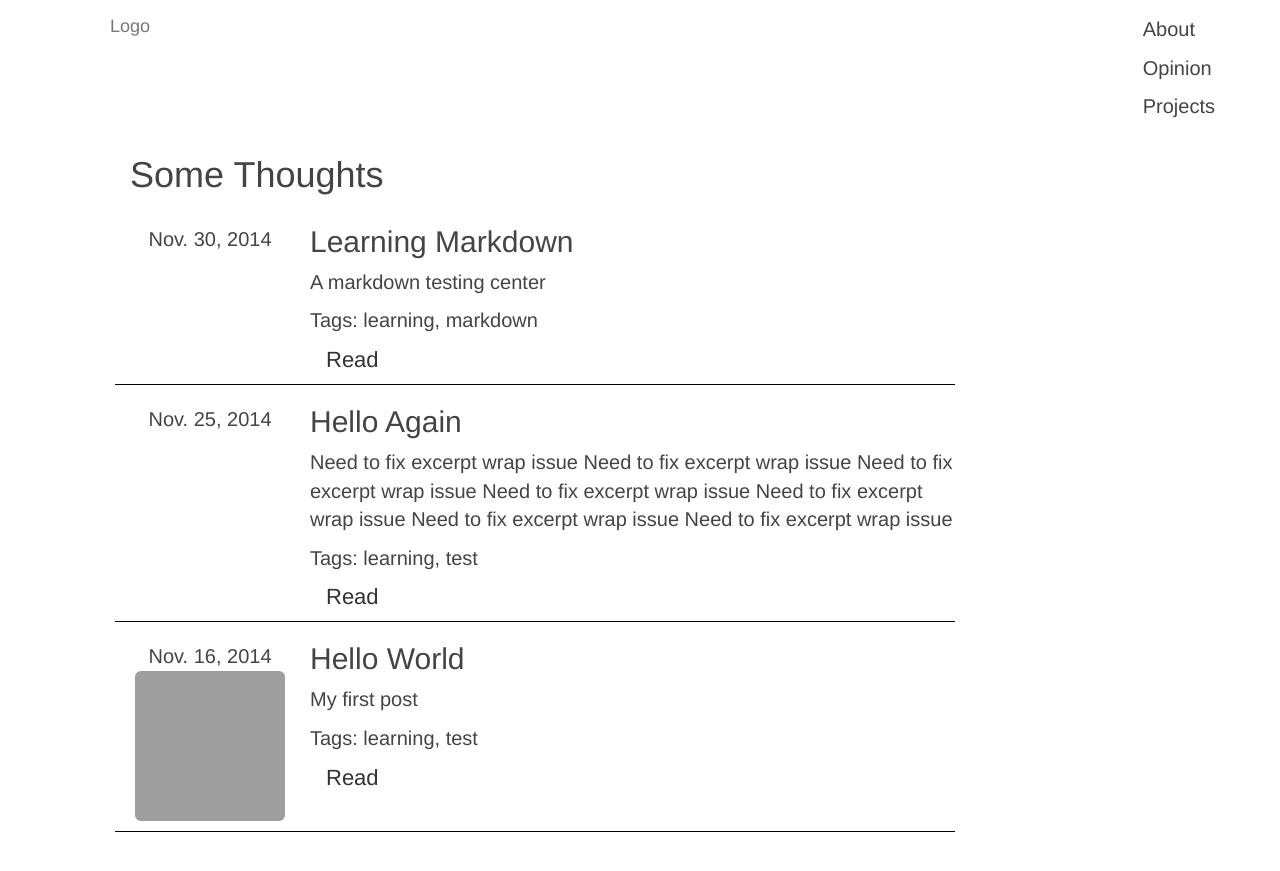
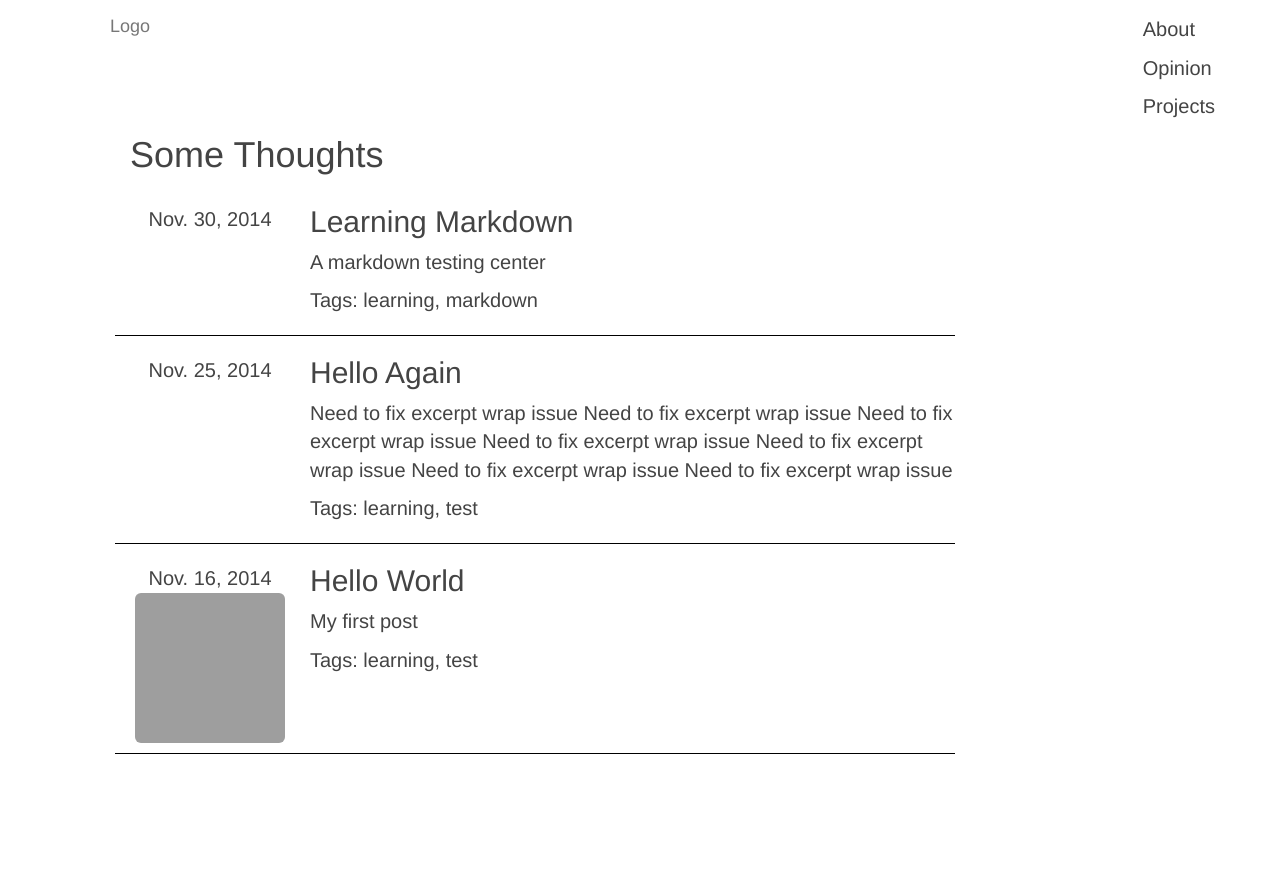
Before and after one commit to tomhohenstein/tomhohenstein.github.io, a Jekyll site: the page built from opinion/index.md, in a window 1280 px wide. Shown: the top 871 px of the page. Built offline with Jekyll 4.4.1, drawn with Linux system fonts in a browser that asks for light colours.

Commit message:
Update blog list h1, remove button, adjust styles

```diff
--- a/assets/css/style.scss
+++ b/assets/css/style.scss
@@ -116,8 +116,9 @@ span {
 .navbar-header ul {
 	display: inline-block;
 	list-style: none;
+	margin-bottom: 0;
 	float: right;
-	padding: 10px 0;
+	padding: 10px 0 0 0;
 }
 
 .navbar-header ul li {
@@ -153,8 +154,8 @@ span {
 	padding: 0 0 10px 20px;
 }
 
-#blog-title {
-
+.blog-wrapper h1 {
+	margin-top: 0;
 }
 
 .caption {
--- a/opinion/index.md
+++ b/opinion/index.md
@@ -30,7 +30,6 @@ title: Opinion
             {% endif %}
           {% endfor %}
           </p>
-          <a href="{{ post.url }}" class="btn-lg btn-default" role="button">Read</a>
         </div>
     </div>
   </div>
```
Also changed, not shown: about/index.md (+1 -1 lines), projects/index.md (+1 -1 lines), 5 other files.
